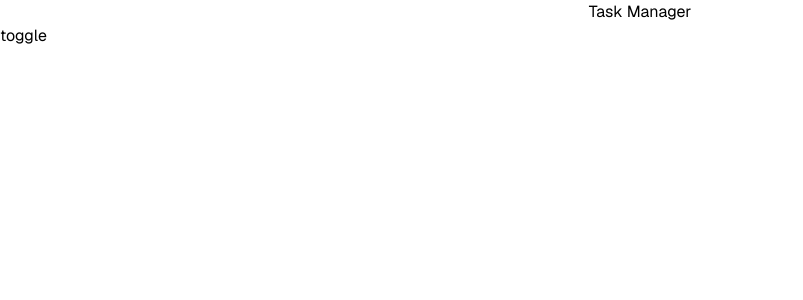
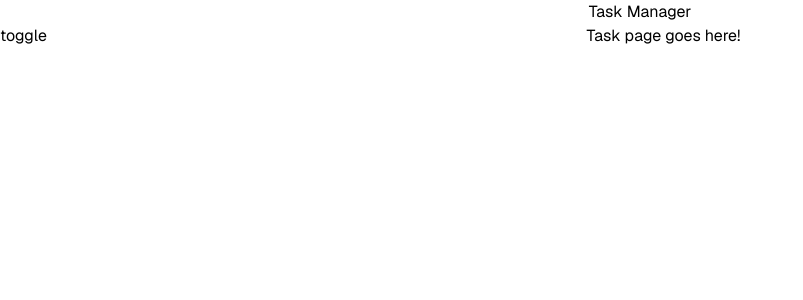
Before and after one commit to visionas9/task-manager, a Next.js app: page /task/1 in a window 1280 px wide. Shown: the top 300 px of the page, without its empty margins (0-803 px from the left). Built offline with nearby package versions, Linux system fonts and the light colour scheme.

Commit message:
basic nested route for layout

```diff
--- a/app/components/Sidebar.tsx
+++ b/app/components/Sidebar.tsx
@@ -11,12 +11,6 @@ export default function Sidebar() {
 
   return (
     <>
-      <button
-        className="flex flex-col items-start"
-        onClick={() => handleToggle()}
-      >
-        toggle
-      </button>
       <aside
         className={`flex flex-col h-screen ${open ? "w-[20%]" : "hidden"}`}
       >
@@ -26,6 +20,12 @@ export default function Sidebar() {
           ))}
         </ul>
       </aside>
+      <button
+        className="flex flex-col items-start"
+        onClick={() => handleToggle()}
+      >
+        toggle
+      </button>
     </>
   );
 }
--- /dev/null
+++ b/app/components/TaskCard.tsx
@@ -0,0 +1,13 @@
+import { harcodedSidebar } from "../hardcodeddata";
+
+export default function TaskCard() {
+  return (
+    <>
+      {harcodedSidebar.map((i: any) => (
+        <div key={i.id}>
+          <p>{i.duty}</p>
+        </div>
+      ))}
+    </>
+  );
+}
--- a/app/layout.tsx
+++ b/app/layout.tsx
@@ -31,8 +31,10 @@ export default function RootLayout({
     >
       <body className="min-h-full flex flex-col">
         <Header />
-        <Sidebar />
-        {children}
+        <div className="flex flex-row flex-1">
+          <Sidebar />
+          <main className="flex-1">{children}</main>
+        </div>
       </body>
     </html>
   );
--- a/app/page.tsx
+++ b/app/page.tsx
@@ -1,3 +1 @@
-export default function Home() {
-  return <div className="font-sans">Duties goes here</div>;
-}
+export default function Home() {}
--- a/app/task/[id]/page.tsx
+++ b/app/task/[id]/page.tsx
@@ -1,5 +1,3 @@
-interface Props {
-  params: Promise<number>;
+export default function TaskPage() {
+  return <div className="flex flex-col items-center">Task page goes here!</div>;
 }
-
-export default function TaskPage({ params }: Props) {}
```
